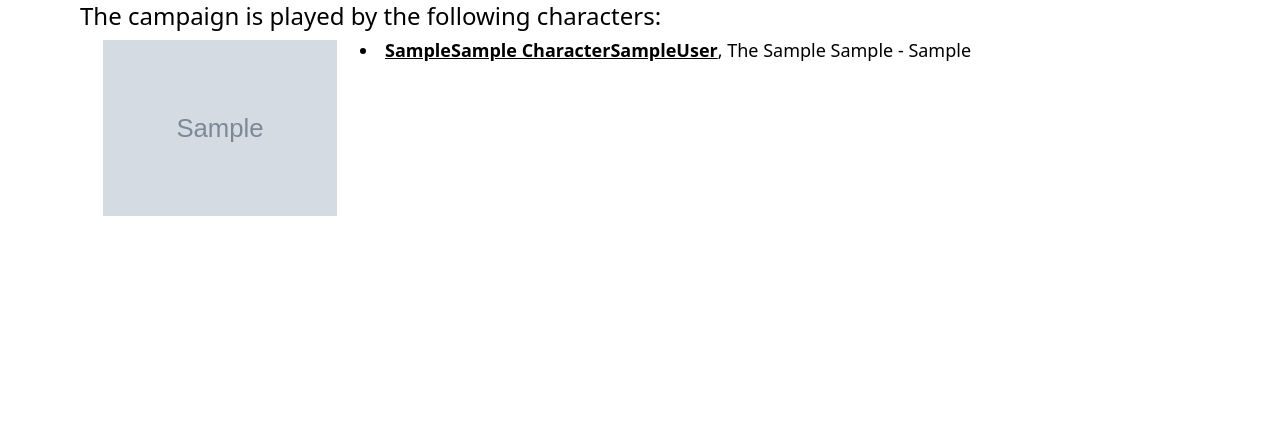
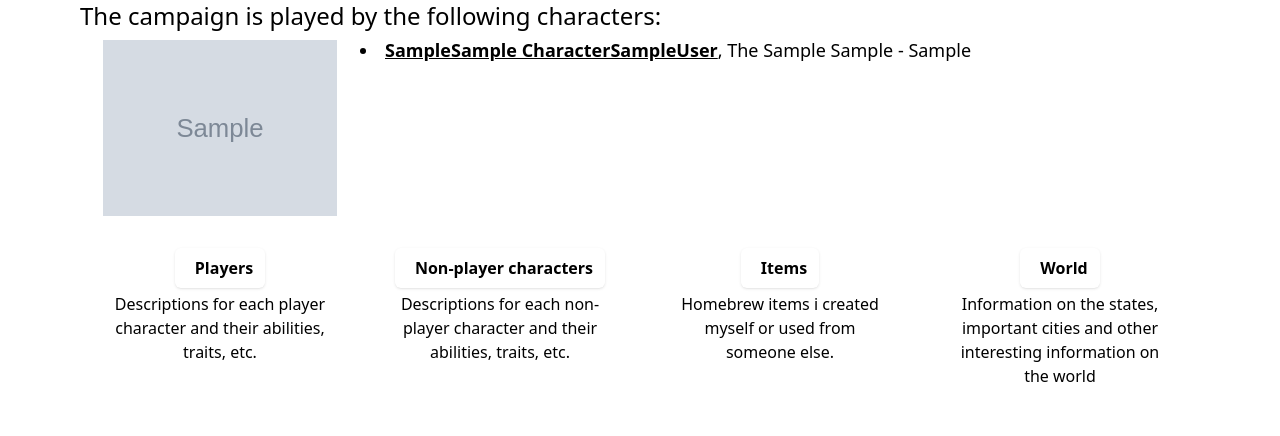
Before and after one commit to Timo-Dokter/django-mythodia, a Django app: page / in a window 1280 px wide. Shown: the part 446-882 px from the top of the page. Before the commit the page ends 662 px from the top, so only its background shows below. Run offline with Django 4.2, Linux system fonts and the light colour scheme; tables that the repository leaves empty hold one stand-in row (values such as "Sample post"); grey boxes marked "Sample" are stand-in pictures; some libraries are stand-ins or nearby versions.

Commit message:
add link section

```diff
--- a/mythodia/settings/base.py
+++ b/mythodia/settings/base.py
@@ -28,6 +28,7 @@ INSTALLED_APPS = [
     # 3rd parties
     "tailwind",
     "corsheaders",
+    "fontawesomefree",
     # Our Apps
     "mythodia.modules.accounts",
     "mythodia.modules.core",
--- a/mythodia/templates/base.html
+++ b/mythodia/templates/base.html
@@ -11,6 +11,12 @@
     </title>
     <link rel="icon" href="{% static 'images/dnd_favicon.png' %}" />
     <link rel="stylesheet" href="{% static 'css/main.css' %}"/>
+    <link href="{% static 'fontawesomefree/css/fontawesome.css' %}"
+          rel="stylesheet"
+          type="text/css"/>
+    <link href="{% static 'fontawesomefree/css/solid.css' %}"
+          rel="stylesheet"
+          type="text/css"/>
     {% tailwind_css %}
     {% block extra-styles %}
     {% endblock extra-styles %}
@@ -20,7 +26,7 @@
       <div id="modal" class="fixed inset-0 z-[10000] hidden cursor-pointer">
         <div class="flex justify-center items-center w-full h-full bg-gray-900 bg-opacity-50">
           <img id="modal-image"
-               class="block-enlarge max-w-full max-h-full"
+               class="block-enlarge max-w-full max-h-full p-4"
                src=""
                alt=""/>
         </div>
--- /dev/null
+++ b/mythodia/templates/components/core/home_page/link_section.html
@@ -0,0 +1,31 @@
+{% load static %}
+<section class="flex flex-wrap flex-col md:flex-row justify-around">
+    <div class="text-center mb-4 md:w-1/5">
+        <a class="block px-3 py-2 bg-dark-parchment w-fit mb-1 m-auto rounded-md text-black font-bold shadow hover:bg-light-brown hover:text-white transition-all">
+            <i class="fa-solid fa-user pr-2"></i>
+            Players
+        </a>
+        Descriptions for each player character and their abilities, traits, etc.
+    </div>
+    <div class="text-center mb-4 md:w-1/5">
+        <a class="block px-3 py-2 bg-dark-parchment w-fit mb-1 m-auto rounded-md text-black font-bold shadow hover:bg-light-brown hover:text-white transition-all">
+            <i class="fa-solid fa-users pr-2"></i>
+            Non-player characters
+        </a>
+        Descriptions for each non-player character and their abilities, traits, etc.
+    </div>
+    <div class="text-center mb-4 md:w-1/5">
+        <a class="block px-3 py-2 bg-dark-parchment w-fit mb-1 m-auto rounded-md text-black font-bold shadow hover:bg-light-brown hover:text-white transition-all">
+            <i class="fa-solid fa-ring pr-2"></i>
+            Items
+        </a>
+        Homebrew items i created myself or used from someone else.
+    </div>
+    <div class="text-center mb-4 md:w-1/5">
+        <a class="block px-3 py-2 bg-dark-parchment w-fit mb-1 m-auto rounded-md text-black font-bold shadow hover:bg-light-brown hover:text-white transition-all">
+            <i class="fa-solid fa-globe pr-2"></i>
+            World
+        </a>
+        Information on the states, important cities and other interesting information on the world
+    </div>
+</section>
--- a/mythodia/templates/components/core/home_page/players_section.html
+++ b/mythodia/templates/components/core/home_page/players_section.html
@@ -10,7 +10,7 @@
                 <swiper-slide class="flex justify-center">
                 <img src="{{ character.profile_image.url }}"
                      alt="{{ character }}-profile-image"
-                     class="max-h-44"/>
+                     class="max-h-44 cursor-pointer"/>
                 </swiper-slide>
             {% endfor %}
             </swiper-container>
--- a/mythodia/templates/core/home.html
+++ b/mythodia/templates/core/home.html
@@ -10,5 +10,6 @@
     <div class="flex flex-col gap-8">
         {% include "components/core/home_page/world_section.html" %}
         {% include "components/core/home_page/players_section.html" with characters=characters %}
+        {% include "components/core/home_page/link_section.html" %}
     </div>
 {% endblock content %}
--- a/mythodia/urls.py
+++ b/mythodia/urls.py
@@ -1,6 +1,10 @@
 from django.contrib import admin
 from django.urls import path, re_path, include
 from django.conf import settings
+
+admin.site.site_header = "Mythodia admin"
+admin.site.site_title = "Mythodia admin portal"
+admin.site.index_title = "Mythodia admin"
 
 urlpatterns = [
     path("admin/", admin.site.urls),
--- a/requirements/base.txt
+++ b/requirements/base.txt
@@ -2,3 +2,4 @@ dj-database-url==1.3.0
 django==4.1.7
 pillow==9.5.0
 django-tailwind==3.5.0
+fontawesomefree==6.4.0
```
Also changed, not shown: mythodia/static/css/bundle/styles.css (+53 -41 lines).
